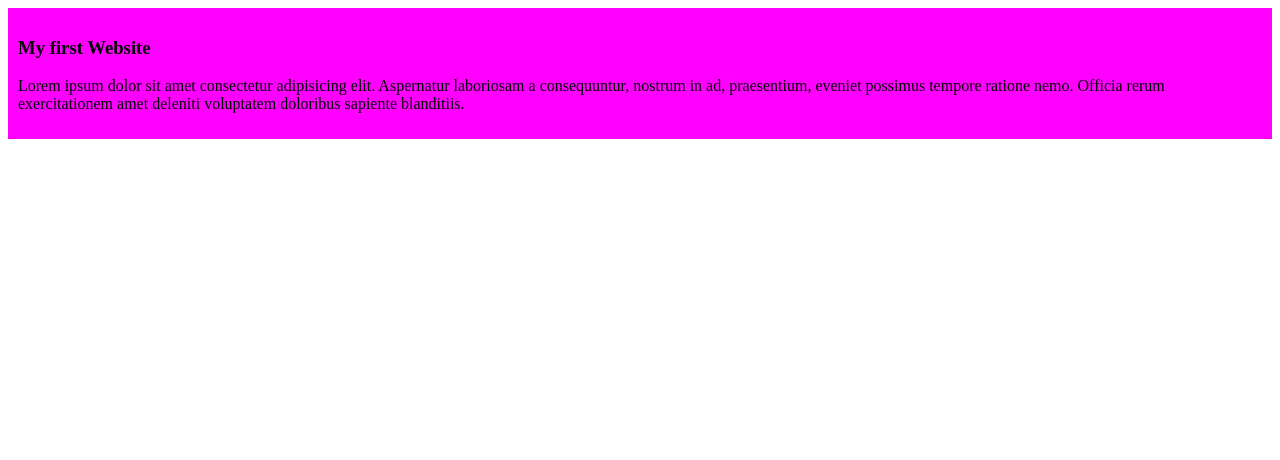
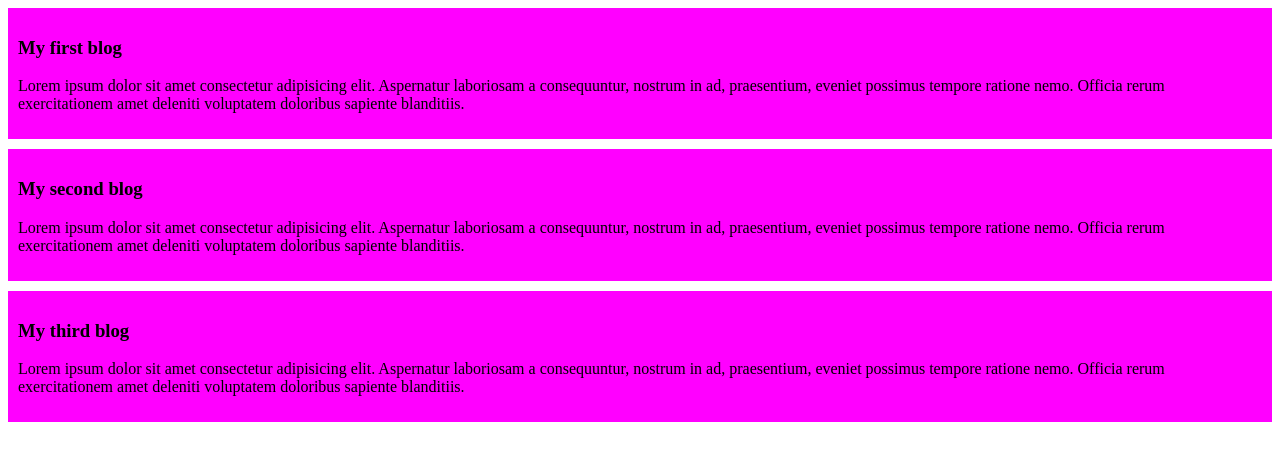
Before and after one commit to shahidulislam2/my-first-github-repo, a plain HTML site: page index.html in a window 1280 px wide. Drawn offline with Linux system fonts and the light colour scheme.

Commit message:
added the second and the third blog

```diff
--- a/blog.css
+++ b/blog.css
@@ -1,4 +1,5 @@
 div{
     background-color: magenta;
     padding: 10px;
+    margin-bottom: 10px;
 }
--- a/index.html
+++ b/index.html
@@ -10,7 +10,15 @@
 
 <body>
     <div>
-        <h3>My first Website</h3>
+        <h3>My first blog</h3>
+        <p>Lorem ipsum dolor sit amet consectetur adipisicing elit. Aspernatur laboriosam a consequuntur, nostrum in ad, praesentium, eveniet possimus tempore ratione nemo. Officia rerum exercitationem amet deleniti voluptatem doloribus sapiente blanditiis.</p>
+    </div>
+    <div>
+        <h3>My second blog</h3>
+        <p>Lorem ipsum dolor sit amet consectetur adipisicing elit. Aspernatur laboriosam a consequuntur, nostrum in ad, praesentium, eveniet possimus tempore ratione nemo. Officia rerum exercitationem amet deleniti voluptatem doloribus sapiente blanditiis.</p>
+    </div>
+    <div>
+        <h3>My third blog</h3>
         <p>Lorem ipsum dolor sit amet consectetur adipisicing elit. Aspernatur laboriosam a consequuntur, nostrum in ad, praesentium, eveniet possimus tempore ratione nemo. Officia rerum exercitationem amet deleniti voluptatem doloribus sapiente blanditiis.</p>
     </div>
 
```
